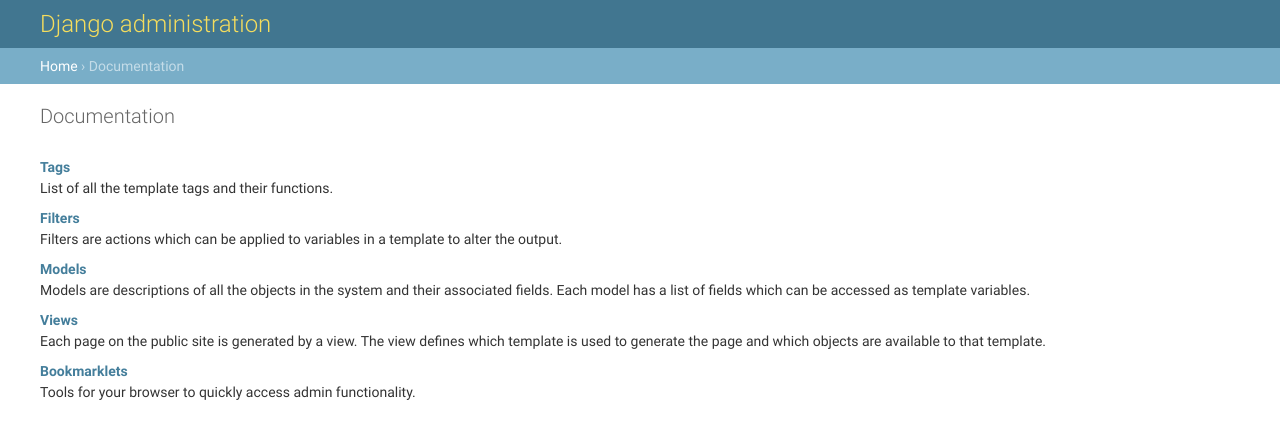
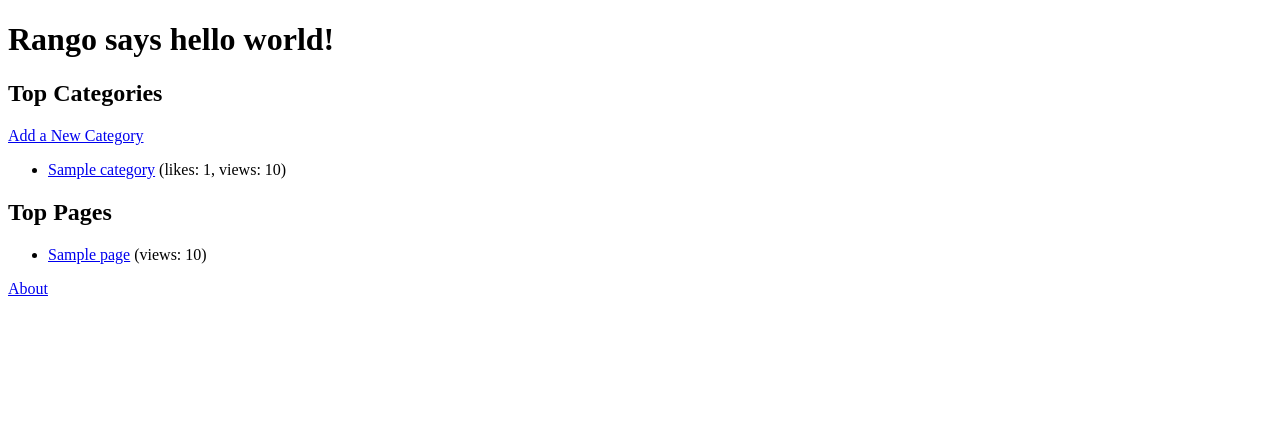
Before and after one commit to 2857981L/wad2-rango, a Django app: page /rango/ in a window 1280 px wide. Shown: the top 439 px of the page. Run offline with Django 3.2, Linux system fonts and the light colour scheme; tables that the repository leaves empty hold one stand-in row (values such as "Sample post").

Commit message:
fix: restore rango index template

```diff
--- a/templates/rango/index.html
+++ b/templates/rango/index.html
@@ -1,33 +1,41 @@
-{% extends "admin/base_site.html" %}
-{% load i18n %}
+<!DOCTYPE html>
+<html>
+<head>
+    <title>Rango</title>
+</head>
+<body>
+    <h1>Rango says hello world!</h1>
 
-{% block breadcrumbs %}
-<div class="breadcrumbs">
-<a href="{% url 'admin:index' %}">{% trans 'Home' %}</a>
-&rsaquo; {% trans 'Documentation' %}
-</div>
-{% endblock %}
-{% block title %}{% trans 'Documentation' %}{% endblock %}
+    <h2>Top Categories</h2>
+    <p><a href="{% url 'rango:add_category' %}">Add a New Category</a></p>
 
-{% block content %}
+    {% if categories %}
+        <ul>
+        {% for c in categories %}
+            <li>
+                <a href="{% url 'rango:show_category' c.slug %}">{{ c.name }}</a>
+                (likes: {{ c.likes }}, views: {{ c.views }})
+            </li>
+        {% endfor %}
+        </ul>
+    {% else %}
+        <strong>There are no categories present.</strong>
+    {% endif %}
 
-<h1>{% trans 'Documentation' %}</h1>
+    <h2>Top Pages</h2>
+    {% if pages %}
+        <ul>
+        {% for p in pages %}
+            <li>
+                <a href="{{ p.url }}">{{ p.title }}</a>
+                (views: {{ p.views }})
+            </li>
+        {% endfor %}
+        </ul>
+    {% else %}
+        <strong>There are no pages present.</strong>
+    {% endif %}
 
-<div id="content-main">
-  <h3><a href="tags/">{% trans 'Tags' %}</a></h3>
-  <p>{% trans 'List of all the template tags and their functions.' %}</p>
-
-  <h3><a href="filters/">{% trans 'Filters' %}</a></h3>
-  <p>{% trans 'Filters are actions which can be applied to variables in a template to alter the output.' %}</p>
-
-  <h3><a href="models/">{% trans 'Models' %}</a></h3>
-  <p>{% trans 'Models are descriptions of all the objects in the system and their associated fields. Each model has a list of fields which can be accessed as template variables' %}.</p>
-
-  <h3><a href="views/">{% trans 'Views' %}</a></h3>
-  <p>{% trans 'Each page on the public site is generated by a view. The view defines which template is used to generate the page and which objects are available to that template.' %}</p>
-
-  <h3><a href="bookmarklets/">{% trans 'Bookmarklets' %}</a></h3>
-  <p>{% trans 'Tools for your browser to quickly access admin functionality.' %}</p>
-</div>
-
-{% endblock %}
+    <p><a href="{% url 'rango:about' %}">About</a></p>
+</body>
+</html>
```
